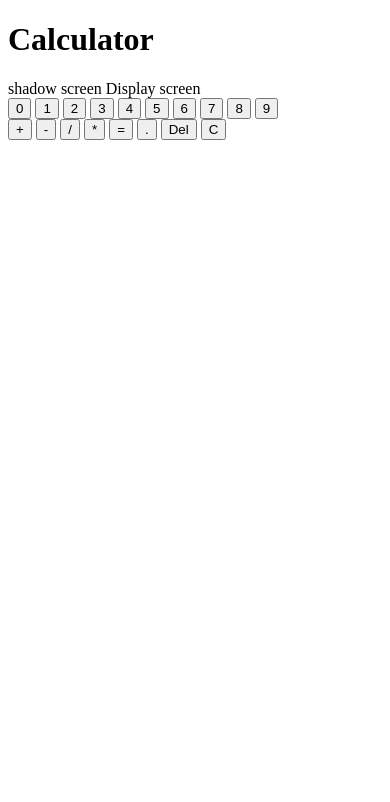
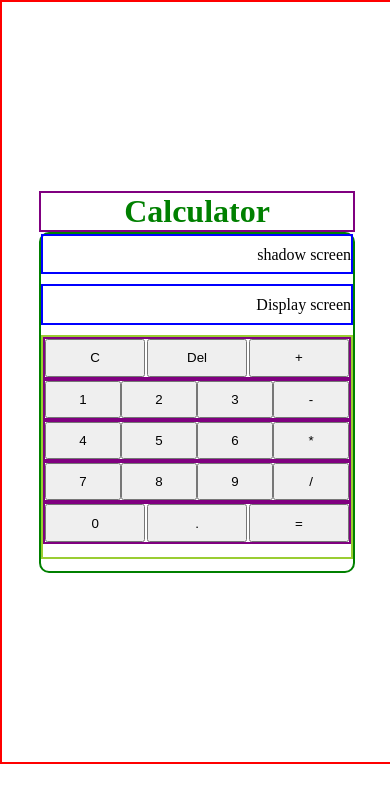
Before and after one commit to Zain-Ashfaq/calculator, a plain HTML site: page index.html in a window 390 px wide. Drawn offline with Linux system fonts and the light colour scheme.

Commit message:
Done basic calculator layout on mobile phone

```diff
--- a/app.js
+++ b/app.js
@@ -7,13 +7,13 @@
 //display needs to update in real time depending on the button pressed.
 
 // button should also push operators? how to seperate the operator and number in an array?
-const displayScreenTotal = document.querySelector(".show_screen");
+const displayScreenTotal = document.querySelector("#main__showScreen");
 
 // let buttonDelete = document.getElementsByClassName("main__deleteButon");
 const buttonDelete = document.getElementById("del");
 const buttonDecimalPoint = document.getElementById("decimalPoint");
 
-const shadow = document.getElementById("displayResShadow");
+const shadow = document.getElementById("main__displayResShadow");
 const buttonClearAll = document.getElementById("clear");
 
 let displayScreenArray = [];
@@ -188,7 +188,7 @@ buttonClearAll.onclick = () => {
 
 */
 
-// const screen = document.querySelector(".show_screen");
+// const screen = document.querySelector("#main__showScreen");
 
 // const number_0 = document.querySelector("#number-0");
 // const number_1 = document.querySelector("#number-1");
--- a/index.html
+++ b/index.html
@@ -5,35 +5,51 @@
     <meta http-equiv="X-UA-Compatible" content="IE=edge" />
     <meta name="viewport" content="width=device-width, initial-scale=1.0" />
     <title>Calculator</title>
+    <link rel="stylesheet" href="./main.css" />
   </head>
   <body>
     <main>
+      <header class="main__header">
         <h1>Calculator</h1>
-      <span class="result" id="displayResShadow">shadow screen</span>
-      <span class="show_screen">Display screen</span>
-      <div>
-        <button class="main__btnNumber" id="number-0">0</button>
-        <button class="main__btnNumber" id="number-1">1</button>
+      </header>
+      <div class="main__calculatorContainer">
+        <span class="main__displayNumbers" id="main__displayResShadow"
+          >shadow screen</span
+        >
+        <span class="main__displayNumbers" id="main__showScreen"
+          >Display screen</span
+        >
+        <div class="main__btnConatiner">
+          <div class="btnConatiner__firstRow">
+            <button id="clear">C</button>
+            <button class="main__deleteButon" id="del">Del</button>
+            <button class="main__operatorBtn">+</button>
+          </div>
+          <div class="btnConatiner__secondRow">
+            <button class="main__btnNumber">1</button>
             <button class="main__btnNumber">2</button>
             <button class="main__btnNumber">3</button>
+            <button class="main__operatorBtn">-</button>
+          </div>
+          <div class="btnConatiner__thirdRow">
             <button class="main__btnNumber">4</button>
             <button class="main__btnNumber">5</button>
             <button class="main__btnNumber">6</button>
+            <button class="main__operatorBtn">*</button>
+          </div>
+          <div class="btnConatiner__fourthRow">
             <button class="main__btnNumber">7</button>
             <button class="main__btnNumber">8</button>
             <button class="main__btnNumber">9</button>
+
+            <button class="main__operatorBtn">/</button>
           </div>
-      <div>
-        <button class="main__operatorBtn">+</button>
-        <button class="main__operatorBtn">-</button>
-        <button class="main__operatorBtn">/</button>
-        <button class="main__operatorBtn">*</button>
+          <div class="btnConatiner__fifthRow">
+            <button class="main__btnNumber">0</button>
+            <button id="decimalPoint">.</button>
             <button class="main__operatorBtn">=</button>
-
-        <button id="decimalPoint">.</button>
-
-        <button class="main__deleteButon" id="del">Del</button>
-        <button id="clear">C</button>
+          </div>
+        </div>
       </div>
     </main>
     <!-- external script -->
--- /dev/null
+++ b/main.scss
@@ -0,0 +1,89 @@
+* {
+  margin: 0px;
+  padding: 0px;
+}
+
+body {
+  display: flex;
+  justify-content: center;
+  align-items: center;
+  height: 90vh;
+  width: 100vw;
+  border: 2px solid red;
+  .main__header {
+    display: flex;
+    justify-content: center;
+    color: green;
+    border: 2px solid purple;
+    height: 20%;
+  }
+  .main__calculatorContainer {
+    border: 2px solid green;
+    border-radius: 10px;
+    height: 40vh;
+    width: 80vw;
+
+    .main__displayNumbers {
+      display: flex;
+      justify-content: flex-end;
+      padding: 10px 0px;
+      margin-bottom: 10px;
+      border: 2px solid blue;
+      height: 5%;
+    }
+    .main__btnConatiner {
+      border: 2px solid yellowgreen;
+      height: 65%;
+      .btnConatiner__firstRow {
+        height: 17%;
+        display: flex;
+        flex-direction: row;
+        justify-content: space-between;
+        border: 2px solid purple;
+        button {
+          width: 33%;
+        }
+      }
+      .btnConatiner__secondRow {
+        height: 17%;
+        display: flex;
+        flex-direction: row;
+        justify-content: space-between;
+        border: 2px solid purple;
+        button {
+          width: 25%;
+        }
+      }
+      .btnConatiner__thirdRow {
+        height: 17%;
+        display: flex;
+        flex-direction: row;
+        justify-content: space-between;
+        border: 2px solid purple;
+        button {
+          width: 25%;
+        }
+      }
+      .btnConatiner__fourthRow {
+        height: 17%;
+        display: flex;
+        flex-direction: row;
+        justify-content: space-between;
+        border: 2px solid purple;
+        button {
+          width: 25%;
+        }
+      }
+      .btnConatiner__fifthRow {
+        height: 17%;
+        display: flex;
+        flex-direction: row;
+        justify-content: space-between;
+        border: 2px solid purple;
+        button {
+          width: 33%;
+        }
+      }
+    }
+  }
+}
```
Also changed, not shown: images/calc-design-image.png, main.css (added), 1 other file. Lines whose indentation alone changed are shown as unchanged.
